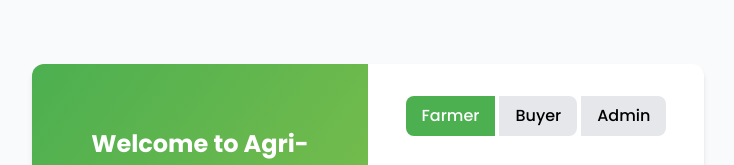
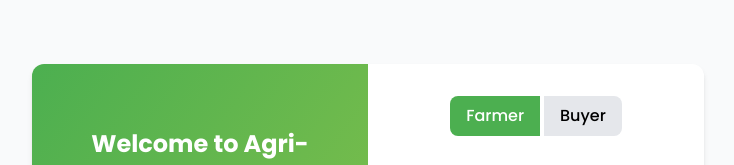
Before and after one commit to AnkitX0/VORTEX, a plain HTML site: page index.html in a window 1280 px wide. Shown: the top 165 px of the page, without its empty margins (272-1006 px from the left). Drawn offline with nearby package versions, Linux system fonts and the light colour scheme.

Commit message:
Update index.html

```diff
--- a/index.html
+++ b/index.html
@@ -37,7 +37,6 @@
                         <div class="flex space-x-1">
                             <button id="farmer-tab" class="px-4 py-2 bg-primary text-white rounded-l-lg font-medium">Farmer</button>
                             <button id="buyer-tab" class="px-4 py-2 bg-gray-200 rounded-r-lg font-medium">Buyer</button>
-                            <button id="admin-tab" class="px-4 py-2 bg-gray-200 rounded-r-lg font-medium">Admin</button>
                         </div>
                     </div>
 
```
